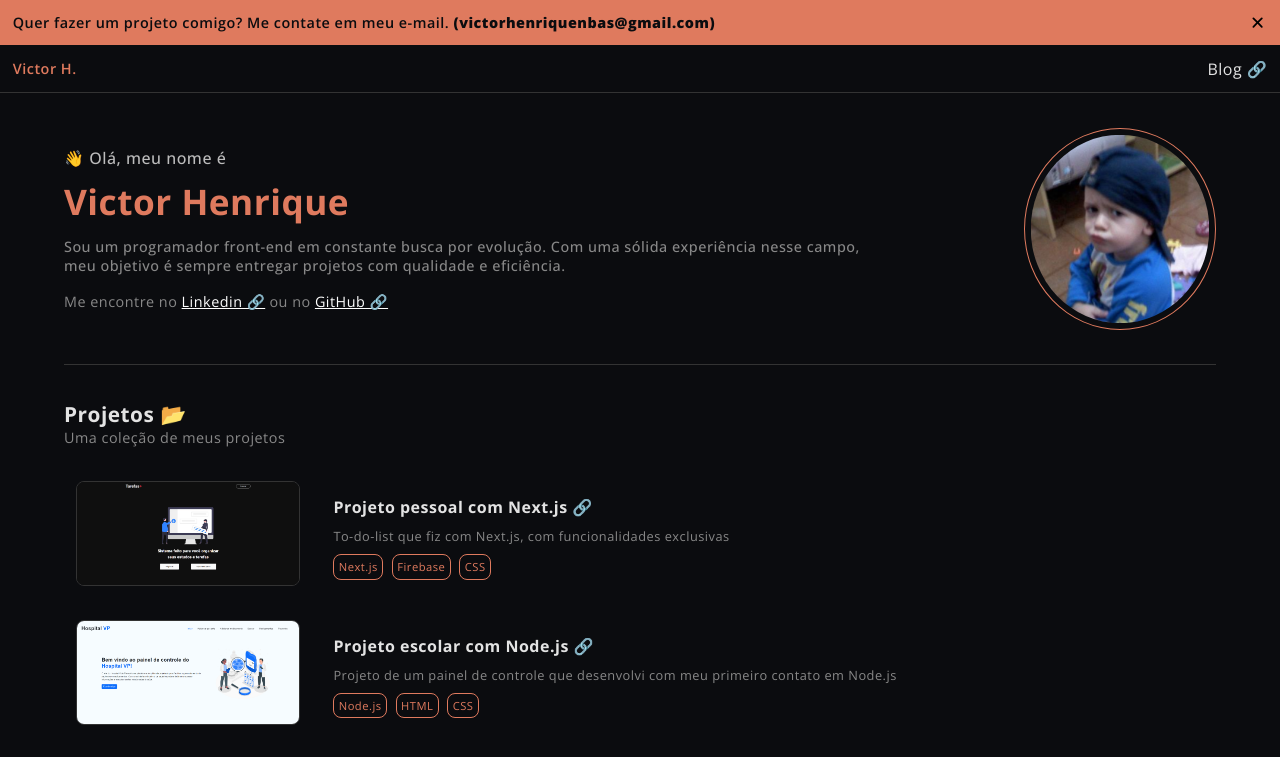
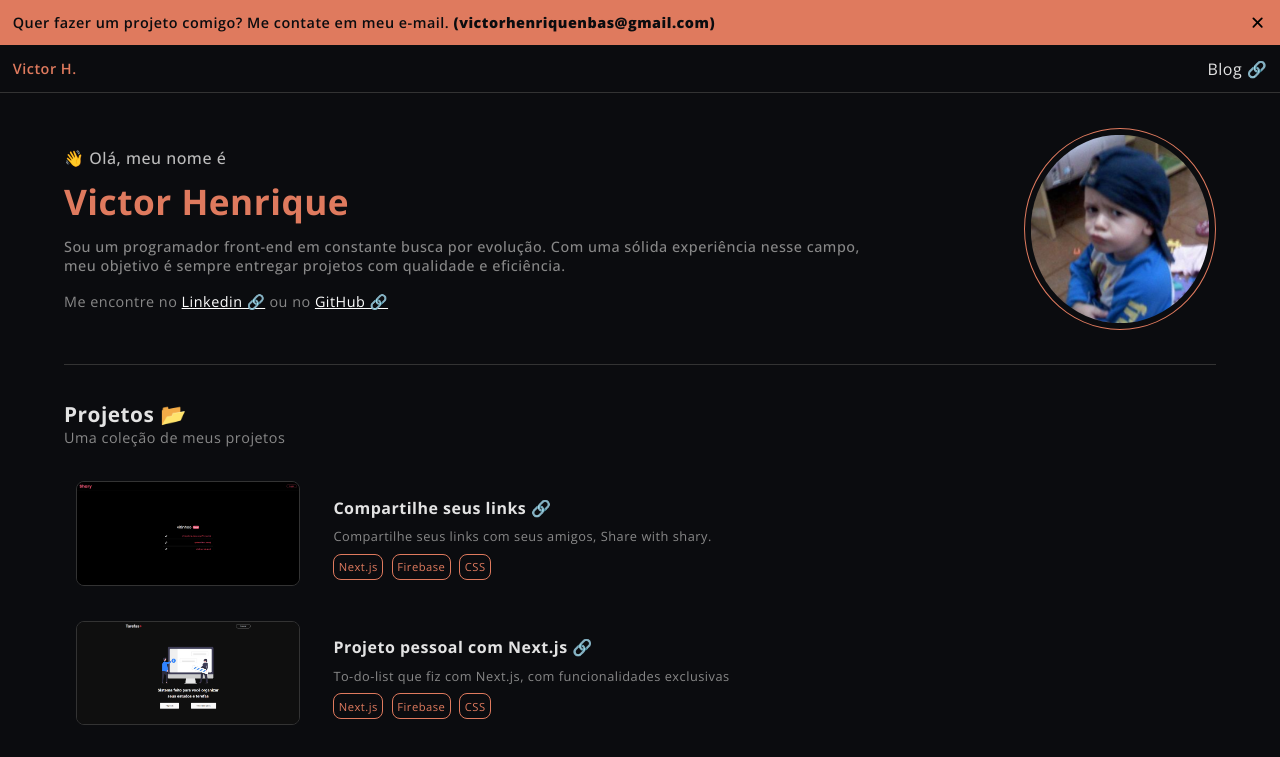
Before and after one commit to vitinhohnbas/Portfolio, a React (Create React App) app: page / in a window 1280 px wide. Shown: the top 757 px of the page. Built offline with nearby package versions, Linux system fonts and the light colour scheme; the HTML template or start-up script is replaced by a standard one.

Commit message:
Update Home.js

```diff
--- a/src/pages/Home/Home.js
+++ b/src/pages/Home/Home.js
@@ -8,6 +8,7 @@ import cycle from '../../assets/cycle.png'
 import miniblog from '../../assets/miniblog.png'
 import hospitalvp from '../../assets/hospitalvp.png'
 import tarefasPlus from '../../assets/tarefas+.png'
+import shary from '../../assets/shary.png'
 
 const Home = () => {
   const handleVP = () =>{
@@ -26,6 +27,9 @@ const Home = () => {
     window.location.href = 'https://github.com/vhnb/tarefas-plus'
   }
 
+  const handleShary = () =>{
+    window.location.href = 'https://sharyshare.vercel.app/'
+  }
 
   useEffect(() => {
     const container = document.querySelector(`.${styles.containerUser}`)
@@ -64,6 +68,18 @@ const Home = () => {
       <section className={styles.divProjects}>
         <h1>Projetos 📂</h1>
         <p>Uma coleção de meus projetos</p>
+        <div onClick={handleShary} className={styles.containerProjects}>
+          <img src={shary}  alt='Tarefas +'/>
+          <div className={styles.divTextProjects}>
+            <h1>Compartilhe seus links 🔗</h1>
+            <p>Compartilhe seus links com seus amigos, Share with shary.</p>
+            <ul>
+              <li>Next.js</li>
+              <li>Firebase</li>
+              <li>CSS</li>
+            </ul>
+          </div>
+        </div>
         <div onClick={handleTarefas} className={styles.containerProjects}>
           <img src={tarefasPlus}  alt='Tarefas +'/>
           <div className={styles.divTextProjects}>
```
